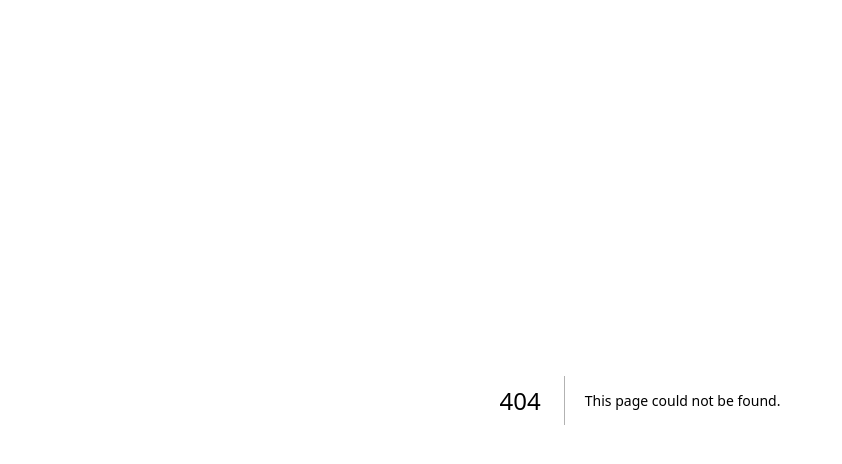
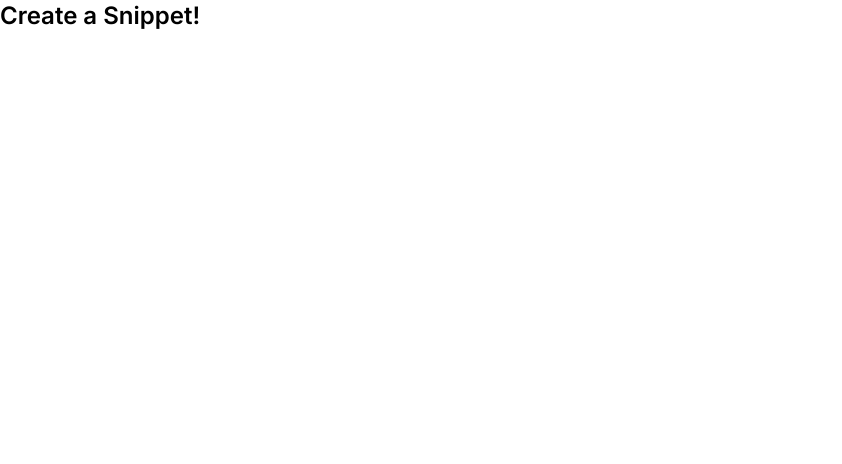
Before and after one commit to luyvannda/next-js-practice, a Next.js app in the folder snippets/: page /snippets/new in a window 1280 px wide. Before the commit this address had no page. Shown: the top 464 px of the page, without its empty margins (0-842 px from the left). Built offline with nearby package versions, Linux system fonts and the light colour scheme.

Commit message:
start new next project practice

```diff
--- a/snippets/src/app/page.tsx
+++ b/snippets/src/app/page.tsx
@@ -1,5 +1,7 @@
-import Image from "next/image";
-
 export default function Home() {
-  return <main></main>;
+  return (
+    <div>
+      <h1 className="text-2xl font-semibold">Home Page</h1>
+    </div>
+  );
 }
--- /dev/null
+++ b/snippets/src/app/snippets/new/page.tsx
@@ -0,0 +1,7 @@
+export default function SnippetCreatePage() {
+  return (
+    <div>
+      <h1 className="text-2xl font-semibold">Create a Snippet!</h1>
+    </div>
+  );
+}
```
